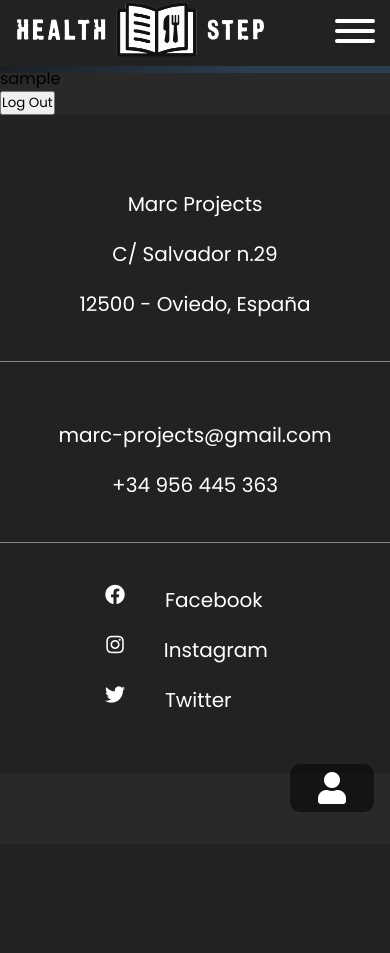
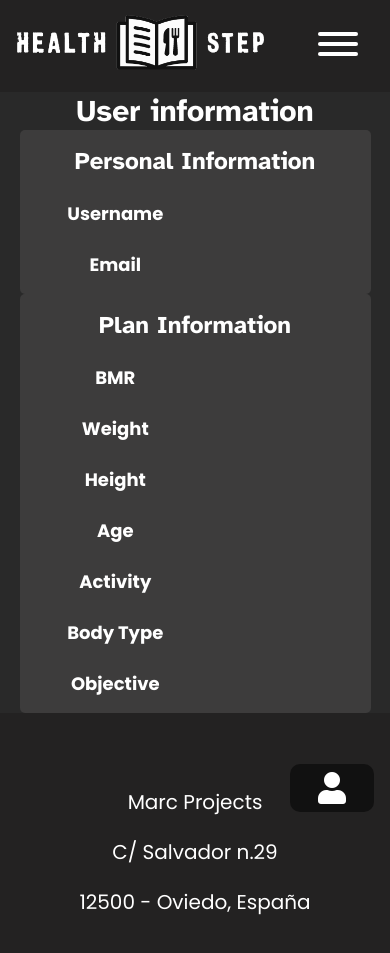
Before and after one commit to lovintocode/dark-themed-web, a PHP site: page /index.php?page=session_layout in a window 390 px wide. Shown: the top 953 px of the page. Before the commit the page ends 812 px from the top, so only its background shows below. Run offline with PHP 8.4, Linux system fonts and the light colour scheme; the visitor is signed in with stand-in values (Sample User, id 1); data comes from the database, SQL or seed files in the repository; both versions use the stored data as it was after the commit; data that the repository does not hold is empty.

Commit message:
User styling v.1 and nav complete style change

```diff
--- a/_templates/nav.php
+++ b/_templates/nav.php
@@ -1,6 +1,16 @@
 <nav id="nav">
   <h4 class="nav-title"><a class="link" href="index.php?page=home" title="Health Consultor"><img class="logo" src="img/icons/logo-2.png" alt=""></a></h4>
   <ul class="navbar-nav">
+    <div class="btn-container">
+      <div class="logo-container">
+        <img class="hidden-logo" src="img/icons/logo-2.png" alt="hidden-logo">
+      </div>
+      <button class="hamburger hamburger-hidden hamburger--squeeze" type="button">
+        <span class="hamburger-box">
+          <span class="hamburger-inner"></span>
+        </span>
+      </button>
+    </div>
     <li class="nav-item">
       <a class="link" href="index.php?page=home">
         <i class="icon fas fa-home"></i>
--- a/config.php
+++ b/config.php
@@ -5,9 +5,12 @@
 // Bbdd config
 /*define('HOST', 'db5005386872.hosting-data.io');*/
 define('HOST', 'localhost');
-define('USER', 'dbu654331');
-define('PASSWORD', 'healthstep01');
-define('DATABASE', 'dbs4519684');
+// define('USER', 'dbu654331');
+define('USER', 'root');
+// define('PASSWORD', 'healthstep01');
+define('PASSWORD', '');
+// define('DATABASE', 'dbs4519684');
+define('DATABASE', 'healthstep');
 
 // Recipes API config
 define('API_URL', 'https://api.edamam.com/api/recipes/v2?type=public&q=');
--- a/css/nav.css
+++ b/css/nav.css
@@ -9,6 +9,9 @@
   width: 50%;
   margin-left: 1em;
 
+}
+#nav .navbar-nav .hidden-logo {
+  display: none;
 }
 #nav .nav-title .logo {
   width: 100%;
@@ -59,9 +62,7 @@
 #nav .hamburger-inner, #nav .hamburger-inner::before,  #nav .hamburger-inner::after {
   background-color: #ffffff !important;
 }
-#nav .show-navbar-nav {
-  transform: translate(0, 4.5em);
-}
+
 @media only screen and (min-width: 768px) {
   #nav .nav-title {
     width: 25%;
@@ -70,25 +71,57 @@
     width: 75%;
   }
 }
-@media only screen and (max-width: 768px) {
+@media only screen and (max-width: 767px) {
   #nav .nav-title {
     width: 100%;
   }
   #nav .navbar-nav {
+    position: absolute;
+    width: 0;
+    height: 100vh;
+    top: 0;
+    left: 0;
+    overflow: auto;
+    flex-direction: column;
+    justify-content: start;
+    align-items: center;
+    padding: 0;
+    background-color: black;
+    z-index: 998;
+    background-color: #3d3c3c;
+  }
+  #nav .navbar-nav .hidden-logo {
+    display: block;
     width: 100%;
-    position: absolute;
-    right: 0em !important;
-    background-image: linear-gradient(147deg, #121212 0%, #2c3e50 74%);
-    z-index: -1;
+    max-width: 200px;
+    min-width: 200px;
+    height: auto;
   }
-  #nav .nav-item {
-    margin-right: 1em;
+  #nav .navbar-nav .nav-item {
+    width: fit-content;
+    min-width: 200px;
+    text-align: center;
+    margin-top: 3.5em;
+    padding: 0.5em;
+    border-left: 3px solid #c24141;
+    background-color: #504949;
+    border-left: 3px solid #c24141;
+    border-bottom: 3px solid #c24141;
   }
-  #nav .nav-item .link {
-    font-size: 0.8em;
+  #nav .btn-container {
+    width: 100%;
+    display: flex;
+    justify-content: right;
   }
   #nav .hamburger {
     display: block;
+    padding: 2em;
+  }
+  #nav .show-navbar-nav {
+    width: 100%;
+  }
+  #nav .nav-item .link .border-move {
+    border-bottom: 1px solid transparent;
   }
 }
 @media only screen and (min-width: 1500px) {
--- a/css/session/general.css
+++ b/css/session/general.css
@@ -1 +1,2 @@
 @import url("credentials.css");
+@import url("user.css");
--- /dev/null
+++ b/css/session/user.css
@@ -0,0 +1,73 @@
+#user-wrapper {
+  width: 100%;
+  height: auto;
+  transition: all 0.6s ease;
+}
+#user-wrapper .title {
+  font-size: 30px;
+  color: #ffff;
+  text-align: center;
+}
+#user-wrapper .box-containers {
+  width: 100%;
+  height: auto;
+}
+#user-wrapper .box-containers .personal-info, #user-wrapper .box-containers .plan-info {
+  width: 90%;
+  height: auto;
+  display: block;
+  margin: 0 auto;
+  background-color: #3d3c3c;
+  border-radius: 5px;
+  padding: 1em;
+}
+#user-wrapper .box-containers .left-col {
+  width: 100%;
+  display: flex;
+  justify-content: center;
+}
+#user-wrapper .box-containers .right-col {
+  width: 100%;
+  display: flex;
+}
+#user-wrapper .box-containers .subtitle {
+  text-align: center;
+  color: #ffff;
+  font-size: 24px;
+}
+#user-wrapper .box-containers .list {
+  width: 100%;
+}
+#user-wrapper .box-containers .list .list-item {
+  display: flex;
+  align-items: center;
+  color: rgba(255, 255, 255, 0.9);
+  margin-top: 1.5em;
+  overflow: hidden;
+}
+#user-wrapper .box-containers .list .list-item .attribute, #user-wrapper .box-containers .list .list-item .value {
+  display: block;
+  width: 50%;
+  float: left;
+  text-align: center;
+  font-weight: bold;
+}
+#user-wrapper .box-containers .list .list-item .attribute {
+  font-weight: bold;
+  color: #ffff;
+  font-size: 18px;
+}
+#user-wrapper .box-containers .list .list-item .value {
+  font-size: 16px;
+}
+@media only screen and (min-width: 768px) {
+  #user-wrapper .box-containers .left-col {
+    width: 25%;
+  }
+  #user-wrapper .box-container .right-col {
+    width: 75%;
+  }
+}
+@media only screen and (min-width: 992px) {
+
+}
--- a/docs/important-info.txt
+++ b/docs/important-info.txt
@@ -6,3 +6,5 @@
 https://color.adobe.com/es/create/color-wheel
 Check website resolutions
 http://whatismyscreenresolution.net/multi-screen-test
+Add Foreign Key
+https://parzibyte.me/blog/2019/11/12/agregar-columna-llave-foranea-fk-mysql/
--- /dev/null
+++ b/docs/interesting-documentation.txt
@@ -0,0 +1,2 @@
+Metabolism speed up
+https://www.healthline.com/nutrition/metabolism-and-age
--- a/js/main.js
+++ b/js/main.js
@@ -11,17 +11,20 @@
   // hamburguer menu handler
   hamburgerClickHandler()
   // swiper menu handler
-  swiperHandler()
+  if ($('#swiper').length > 0)
+    swiperHandler()
   // preloader start handler
   preloaderHandler()
   // image lazy loader
-  lazyLoader()
+  if ($('.lazy').length > 0)
+    lazyLoader()
   // sets move on certain images on web (when scroll reaches certain point)
   loadDinamicImages()
   // equal height on divs
   equalHeightHandler()
   // manages selection boxes and filtering
-  selectionBoxHandler()
+  if ($('.selection-box').length > 0)
+    selectionBoxHandler()
   // manages Recipes pagination
   manageRecipesPagination()
   // Handles modal events
--- a/pages/user-panel.php
+++ b/pages/user-panel.php
@@ -1,10 +1,73 @@
 <?php
-$username = $_SESSION['username'];
+$bbdd = new bbdd();
+$user_data = $bbdd->getAllUserData($_SESSION['username']);
 ?>
 
+<!-- <form action="" method="post">
+  <input type="submit" name="logout" value="Log Out">
+</form> -->
 <div id="user-wrapper">
-	<p><?php echo $username;?></p>
-	<form action="" method="post">
-		<input type="submit" name="logout" value="Log Out">
-	</form>
+  <h1 class="title">User information</h1>
+  <div class="box-containers">
+    <div class="personal-info">
+      <div class="left-col">
+        <h3 class="subtitle">Personal Information</h3>
+      </div>
+      <div class="right-col">
+        <ul class="list">
+          <li class="list-item">
+            <span class="attribute">Username</span>
+            <span class="value"><?php echo $user_data['username'];?></span>
+          </li>
+          <li class="list-item">
+            <span class="attribute">Email</span>
+            <span class="value"><?php echo $user_data['email'];?></span>
+          </li>
+        </ul>
+      </div>
+    </div>
+    <?php
+    // if (!empty($user_data['bmr'])) {
+      ?>
+      <div class="plan-info">
+        <div class="left-col">
+          <h3 class="subtitle">Plan Information</h3>
+        </div>
+        <div class="right-col">
+          <ul class="list">
+            <li class="list-item">
+              <span class="attribute">BMR</span>
+              <span class="value"><?php echo $user_data['bmr'];?></span>
+            </li>
+            <li class="list-item">
+              <span class="attribute">Weight</span>
+              <span class="value"><?php echo $user_data['weight'];?></span>
+            </li>
+            <li class="list-item">
+              <span class="attribute">Height</span>
+              <span class="value"><?php echo $user_data['height'];?></span>
+            </li>
+            <li class="list-item">
+              <span class="attribute">Age</span>
+              <span class="value"><?php echo $user_data['age'];?></span>
+            </li>
+            <li class="list-item">
+              <span class="attribute">Activity</span>
+              <span class="value"><?php echo $user_data['activity'];?></span>
+            </li>
+            <li class="list-item">
+              <span class="attribute">Body Type</span>
+              <span class="value"><?php echo $user_data['body_type'];?></span>
+            </li>
+            <li class="list-item">
+              <span class="attribute">Objective</span>
+              <span class="value"><?php echo $user_data['objective'];?></span>
+            </li>
+          </ul>
+        </div>
+      </div>
+      <?php
+    // }
+    ?>
+  </div>
 </div>
--- a/php/bbdd/bbdd.php
+++ b/php/bbdd/bbdd.php
@@ -11,6 +11,9 @@
 		}
 		$this->connection->set_charset($charset);
 	}
+  function close() {
+    $this->connection = '';
+  }
 	function userAlreadyExists($credentials) {
 		$username = $credentials['username'];
 
@@ -78,5 +81,33 @@
 		}
 		return $user_deleted;
 	}
+  function getAllUserData($username) {
+    $user_data = array();
+
+    $user_data_received = false;
+    $query = 'SELECT * FROM users WHERE username=?';
+    $stmt = $this->connection->prepare($query);
+    if ($stmt){
+      $stmt->bind_param("s", $username);
+      if ($stmt->execute()){
+        $result = $stmt->get_result();
+        if(mysqli_num_rows($result) > 0) {
+          while ($data = $result->fetch_assoc()) {
+            $user_data['username'] = $_SESSION['username'];
+            $user_data['email'] = $data['email'];
+            $user_data['bmr'] = $data['bmr'];
+            $user_data['weight'] = $data['weight'];
+            $user_data['height'] = $data['height'];
+            $user_data['age'] = $data['age'];
+            $user_data['activity'] = $data['activity'];
+            $user_data['body_type'] = $data['body_type'];
+            $user_data['objective'] = $data['objective'];
+          }
+        }
+      }
+      $stmt->close();
+    }
+    return $user_data;
+  }
 }
 ?>
--- a/php/bbdd/session-functions.php
+++ b/php/bbdd/session-functions.php
@@ -44,18 +44,20 @@
       } else if ($credentials['password'] != $value) {
         $return_response['password_verify']['valid'] = 'false';
         $return_response['password_verify']['string'] = 'Passwords must be equal';
-        $valid_credentials = false;
+        $valid_credentials = 'false';
       } else {
         $return_response['password_verify']['valid'] = 'true';
       }
       break;
     }
+  } else {
+    $valid_credentials = 'false';
   }
 }
 $return_response['credentials']['valid'] = $valid_credentials;
 return $return_response;
 }
-function changeLayoutUsername() {
+function changeLayoutUsername($credentials) {
   echo '<script>
   let session_name = document.getElementById("session-user")
   session_name.querySelector("span").innerHTML = "'.$credentials['username'].'"
--- a/php/bbdd/session.php
+++ b/php/bbdd/session.php
@@ -19,6 +19,7 @@
     } else {
       echo "user already exists";
     }
+    $bbdd->close();
   } else {
     echo "credentials not valid";
   }
@@ -32,11 +33,12 @@
     if ($bbdd->userAlreadyExists($credentials)) {
       if ($bbdd->logInUser($credentials)) {
         $_SESSION['username'] = $credentials['username'];
-        changeLayoutUsername();
+        changeLayoutUsername($credentials);
       } else {
         echo "User not logged in";
       }
-    }
+    } else
+      echo "User not exists";
   }
 } else if (isset($_POST['logout'])) {
   session_destroy();
```
Also changed, not shown: docs/CALCULATE CALORIE INTAKE.md (added, +61 -0 lines), js/styling.js (+11 -19 lines), sql/healthstep.sql (added, +113 -0 lines).
